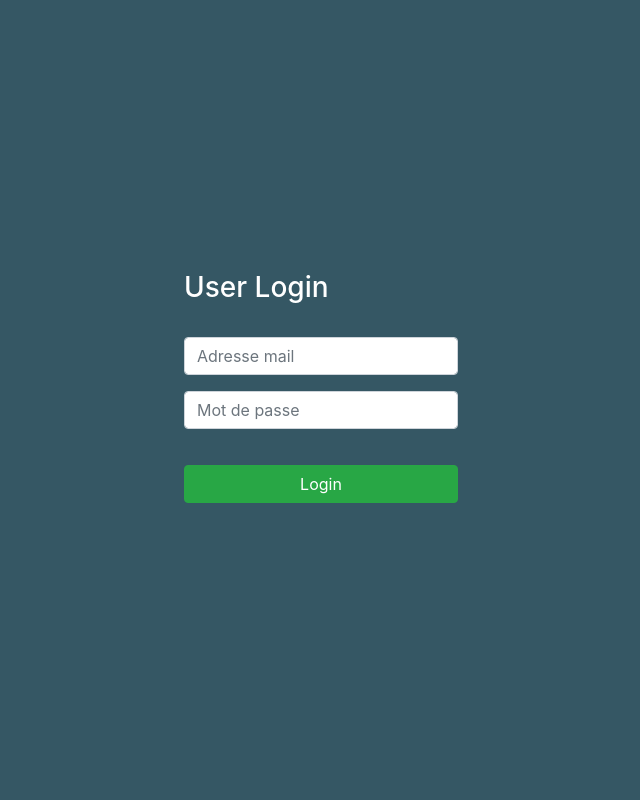
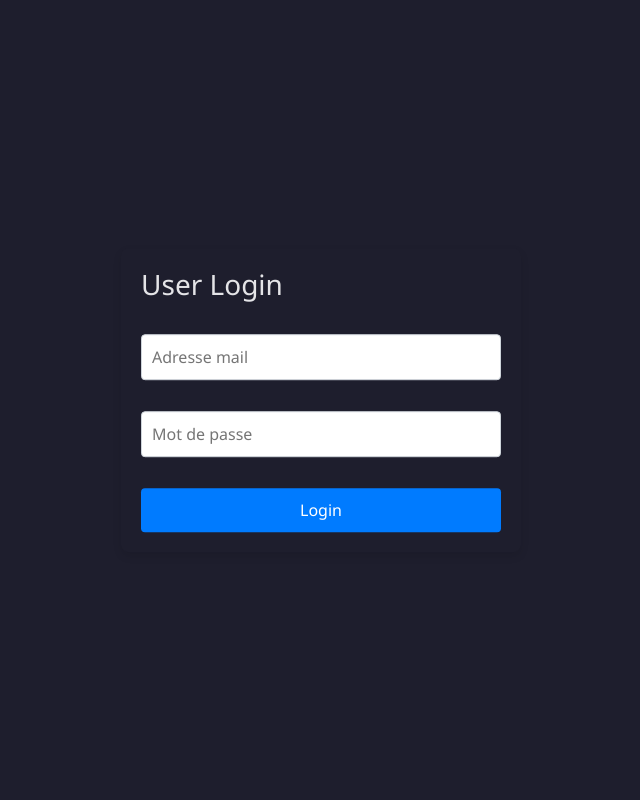
Before and after one commit to saielhaq/technician_task_management_system, a PHP site: page /user_login.php in a window 1280 px wide. Shown: the whole page, without its empty margins (319-959 px from the left). Run offline with PHP 8.4, Linux system fonts and the light colour scheme.

Commit message:
css changes

```diff
--- a/css/style.css
+++ b/css/style.css
@@ -1,46 +1,91 @@
-* {
-  background-color: #355764;
+body {
+  background-color: #1e1e2d;
+  font-family: "Segoe UI", Arial, sans-serif;
+  margin: 0;
   padding: 0;
-  margin: 0;
-}
-
-body {
-  background-color: #355764;
-  height: 100vh;
-  display: flex;
-  justify-content: center;
-  align-items: center;
+  color: #e4e4e7;
 }
 
 #home_page {
+  height: 100vh;
+  background: linear-gradient(135deg, #6a11cb 0%, #2575fc 100%);
+}
+
+.text-center h3 {
+  font-size: 2.5rem;
+  margin-bottom: 20px;
+  color: #ffffff;
+}
+.admin-button {
+  display: inline-block;
+  padding: 12px 24px;
+  margin: 10px;
+  background-color: #dc3545; /* Red for admin */
+  color: white;
+  border-radius: 6px;
+  text-transform: uppercase;
+  transition: background-color 0.3s ease, color 0.3s ease;
+}
+
+.admin-button:hover {
+  background-color: #bd2130; /* Darker red on hover */
+  color: #fff;
+}
+
+.user-button {
+  display: inline-block;
+  padding: 10px 20px;
+  margin: 10px;
+  background-color: #007bff; /* Blue for user */
+  color: white;
+  border-radius: 5px;
+  text-transform: uppercase;
+  transition: background-color 0.3s ease, color 0.3s ease;
+}
+
+.user-button:hover {
+  background-color: #0056b3; /* Darker blue on hover */
+  color: #fff;
+}
+.btn {
+  font-size: 1.2rem;
+  padding: 10px 20px;
+  border-radius: 5px;
+  text-transform: uppercase;
+  transition: background-color 0.3s ease-in-out, color 0.3s ease-in-out;
+}
+#login_page {
+  max-width: 400px;
+  margin: auto;
+  padding: 20px;
+  background-color: #1e1e2d; /* Changed to match the rest of the dashboard theme */
+  border-radius: 8px;
+  box-shadow: 0 4px 8px rgba(0, 0, 0, 0.1);
   position: absolute;
   top: 50%;
   left: 50%;
   transform: translate(-50%, -50%);
-  padding: 50px;
-  height: auto;
-  width: auto;
-  display: flex;
-  justify-content: center;
-  align-items: center;
 }
 
-.text-center {
-  text-align: center;
+.login_input {
+  width: 100%;
+  padding: 10px;
+  margin-bottom: 15px;
+  border: 1px solid #ced4da;
+  border-radius: 4px;
 }
 
-.btn {
-  margin: 10px 0;
+.login_btn {
+  width: 100%;
+  padding: 10px;
+  background-color: #007bff;
+  color: white;
+  border: none;
+  border-radius: 4px;
+  cursor: pointer;
+  transition: background-color 0.3s ease;
 }
 
-#login_page {
-  padding: 50px;
+.login_btn:hover {
+  background-color: #0056b3;
 }
-
-.form-group .form-control {
-  margin-bottom: 10px;
-}
-
-.form-group .btn {
-  margin-top: 20px;
-}
--- a/index.php
+++ b/index.php
@@ -15,8 +15,8 @@
     <div id="home_page" class="d-flex justify-content-center align-items-center">
         <div class="text-center">
             <h3 style="color:#ffffff">Login</h3>
-            <a href="admin/admin_login.php" class="btn btn-success my-2">Admin</a>
-            <a href="user_login.php" class="btn btn-warning my-2">User</a>
+            <a href="admin/admin_login.php" style="text-decoration: none;" class="admin-button">Admin</a>
+            <a href="user_login.php" style="text-decoration: none;" class="user-button">User</a>
         </div>
     </div>
 </body>
--- a/user_login.php
+++ b/user_login.php
@@ -37,22 +37,16 @@ if (isset($_POST['userLogin'])) {
 </head>
 
 <body>
-    <div class="d-flex justify-content-center align-items-center vh-100">
-        <div id="login_page">
-            <h3 style="color:#ffffff">User Login</h3><br>
-            <form action="" method="post">
-                <div class="form-group">
-                    <input type="email" name="email" class="form-control" placeholder="Adresse mail" required>
-                </div>
-                <div class="form-group mt-3">
-                    <input type="password" name="password" class="form-control" placeholder="Mot de passe" required>
-                </div>
-                <div class="form-group mt-3">
-                    <input type="submit" name="userLogin" value="Login" class="btn btn-success w-100">
-                </div>
-            </form>
-        </div>
+
+    <div id="login_page">
+        <h3>User Login</h3><br>
+        <form action="" method="post">
+            <input type="email" name="email" class="login_input" placeholder="Adresse mail" required>
+            <input type="password" name="password" class="login_input mt-3" placeholder="Mot de passe" required>
+            <input type="submit" name="userLogin" value="Login" class="login_btn mt-3">
+        </form>
     </div>
+
 </body>
 
 </html>
```
Also changed, not shown: admin/admin_login.php (+3 -9 lines), css/dashboard.css (+18 -13 lines).
